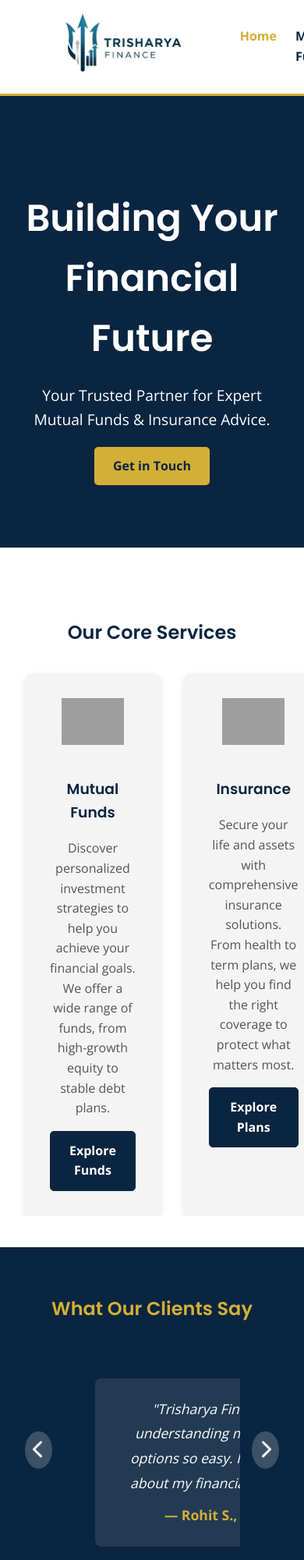
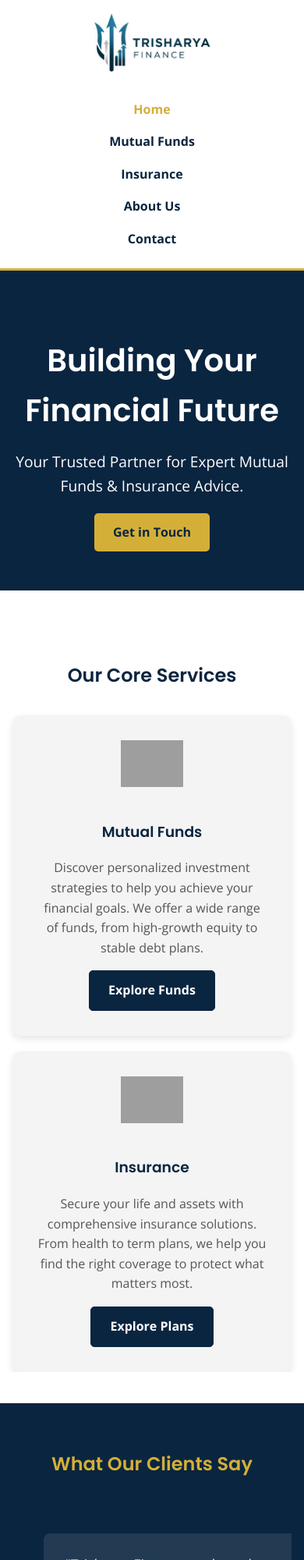
Before and after one commit to tax2submit/taxsubmission, a plain HTML site: page index.html in a window 390 px wide. Shown: the top 2000 px of the page at 78% size. Drawn offline with nearby package versions, Linux system fonts and the light colour scheme; grey boxes are pictures that could not be loaded.

Commit message:
Update style for mobile

```diff
--- a/style.css
+++ b/style.css
@@ -405,24 +405,6 @@ header nav ul li a.active {
 }
 
 /* --- Contact Page --- */
-.contact-item a {
-    text-decoration: none;
-    color: inherit;
-    display: block;
-    padding: 2rem;
-    box-sizing: border-box;
-}
-
-.contact-item a:hover {
-    color: var(--white);
-}
-
-.contact-item:hover h3,
-.contact-item:hover p {
-    color: var(--white);
-    font-weight: 600;
-}
-
 .contact-details {
     text-align: center;
     padding: 40px 0;
@@ -444,10 +426,16 @@ header nav ul li a.active {
     transition: transform 0.3s ease-in-out, box-shadow 0.3s ease-in-out, background 0.3s ease-in-out;
 }
 
-.contact-item:hover {
-    transform: translateY(-5px);
-    box-shadow: 0 10px 20px rgba(0, 0, 0, 0.2);
-    background: var(--navy);
+.contact-item a {
+    text-decoration: none;
+    color: inherit;
+    display: block;
+    padding: 2rem;
+    box-sizing: border-box;
+}
+
+.contact-item a:hover {
+    color: var(--white);
 }
 
 .contact-item h3 {
@@ -459,9 +447,16 @@ header nav ul li a.active {
     transition: color 0.3s ease-in-out;
 }
 
+.contact-item:hover {
+    transform: translateY(-5px);
+    box-shadow: 0 10px 20px rgba(0, 0, 0, 0.2);
+    background: var(--navy);
+}
+
 .contact-item:hover h3,
 .contact-item:hover p {
     color: var(--white);
+    font-weight: 600;
 }
 
 .small-text {
@@ -508,3 +503,70 @@ footer {
     padding: 20px 0;
     margin-top: 30px;
 }
+
+/* --- Mobile-Specific Styles (for screens up to 768px wide) --- */
+@media (max-width: 768px) {
+    .container {
+        padding: 0 1rem;
+    }
+
+    /* Header & Nav */
+    header .container {
+        flex-direction: column;
+        text-align: center;
+    }
+
+    header nav ul {
+        flex-direction: column;
+        align-items: center;
+        margin-top: 1rem;
+    }
+
+    header nav ul li {
+        margin: 0.5rem 0;
+    }
+
+    /* Hero */
+    .hero, .page-hero, .about-hero {
+        padding: 50px 0;
+    }
+
+    .hero h1, .page-hero h1, .about-hero h1 {
+        font-size: 2.5rem;
+    }
+
+    /* Multi-column Sections */
+    .service-cards,
+    .values-list,
+    .contact-methods {
+        flex-direction: column;
+        gap: 20px;
+    }
+
+    .testimonial-quotes,
+    .blog-posts {
+        flex-direction: column;
+        gap: 20px;
+        overflow-x: auto;
+    }
+
+    .testimonial-quotes blockquote {
+        flex: 0 0 100%;
+        min-width: 100%;
+        margin-right: 20px;
+    }
+
+    .blog-posts article {
+        flex: 0 0 100%;
+    }
+
+    /* Buttons for scrolling on mobile */
+    .reviews-container {
+        padding: 0;
+    }
+
+    .scroll-btn {
+        display: none;
+    }
+
+}
```
